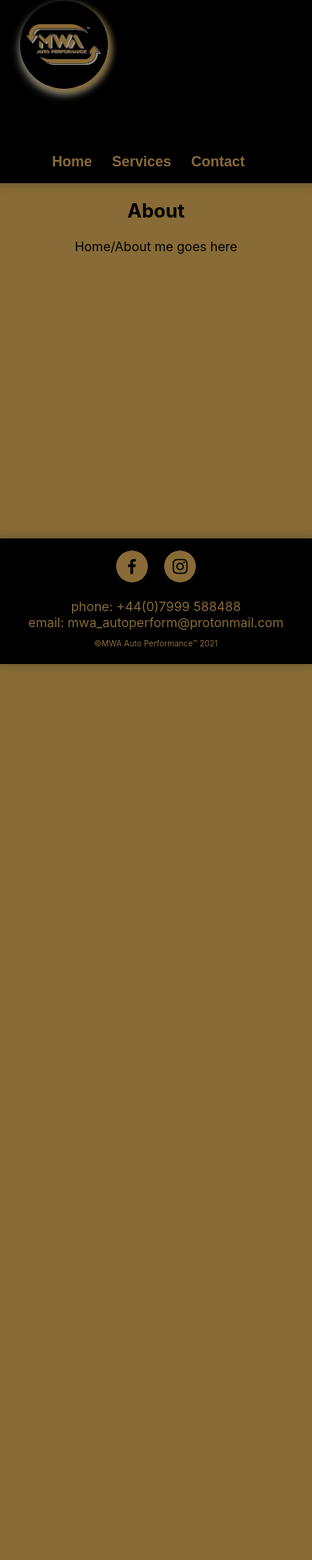
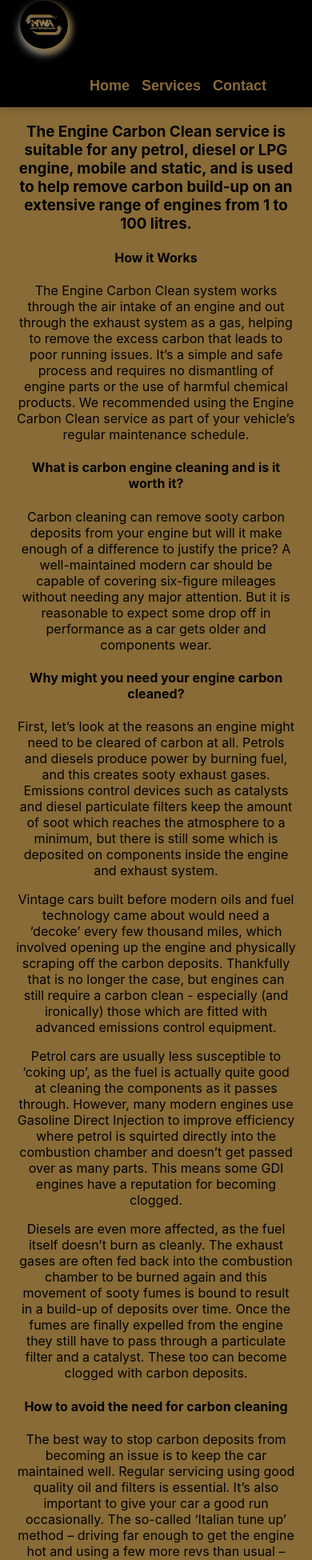
Before and after one commit to tjp206/mwa-auto, a React (Create React App) app: page / in a window 390 px wide. Shown: the part 14-1964 px from the top of the page at 80% size. Before the commit the page ends 844 px from the top, so only its background shows below. Built offline with nearby package versions, Linux system fonts and the light colour scheme.

Commit message:
updated media queries

```diff
--- /dev/null
+++ b/src/components/header_footer_components/AboutComponents/AboutDetail.css
@@ -0,0 +1,5 @@
+.aboutDetail {
+    max-width: 800px;
+    margin: auto;
+    padding: 0 20px;
+}
--- /dev/null
+++ b/src/components/header_footer_components/AboutComponents/AboutDetailComponent.js
@@ -0,0 +1,67 @@
+import React from 'react';
+import './AboutDetail.css'
+
+const AboutDetailComponent = () => {
+    return(
+        <div className="aboutDetail">
+        <h3>The Engine Carbon Clean service is suitable for any petrol, diesel or LPG engine, mobile and static, and is used to help remove carbon build-up on an extensive range of engines from 1 to 100 litres.</h3>
+
+            <h4>How it Works</h4>
+
+                <p>The Engine Carbon Clean system works through the air intake of an engine and out through the exhaust system as a gas,
+                helping to remove the excess carbon that leads to poor running issues.
+                It’s a simple and safe process and requires no dismantling of engine parts or the use of harmful chemical products.
+                We recommended using the Engine Carbon Clean service as part of your vehicle’s regular maintenance schedule.
+                </p>
+
+            <h4>What is carbon engine cleaning and is it worth it?</h4>
+
+                <p>Carbon cleaning can remove sooty carbon deposits from your engine but will it make enough of a difference to justify the price?
+                A well-maintained modern car should be capable of covering six-figure mileages without needing any major attention.
+                But it is reasonable to expect some drop off in performance as a car gets older and components wear.
+                </p>
+
+            <h4>Why might you need your engine carbon cleaned?</h4>
+
+                <p>First, let’s look at the reasons an engine might need to be cleared of carbon at all.
+                Petrols and diesels produce power by burning fuel, and this creates sooty exhaust gases.
+                Emissions control devices such as catalysts and diesel particulate filters keep the amount of soot which reaches the atmosphere to a minimum,
+                but there is still some which is deposited on components inside the engine and exhaust system.
+                </p>
+
+                <p>Vintage cars built before modern oils and fuel technology came about would need a ‘decoke’ every few thousand miles,
+                which involved opening up the engine and physically scraping off the carbon deposits.
+                Thankfully that is no longer the case, but engines can still require a carbon clean - especially (and ironically)
+                those which are fitted with advanced emissions control equipment.
+                </p>
+
+                <p>Petrol cars are usually less susceptible to ‘coking up’, as the fuel is actually quite good at cleaning the components as it passes through.
+                However, many modern engines use Gasoline Direct Injection to improve efficiency where petrol is squirted directly into the combustion chamber and doesn’t get passed over as many parts.
+                This means some GDI engines have a reputation for becoming clogged.
+                </p>
+
+                <p>Diesels are even more affected, as the fuel itself doesn’t burn as cleanly.
+                The exhaust gases are often fed back into the combustion chamber to be burned again and this movement of sooty fumes is bound to result in a build-up of deposits over time.
+                Once the fumes are finally expelled from the engine they still have to pass through a particulate filter and a catalyst.
+                These too can become clogged with carbon deposits.
+                </p>
+
+            <h4>How to avoid the need for carbon cleaning</h4>
+
+                <p>The best way to stop carbon deposits from becoming an issue is to keep the car maintained well.
+                Regular servicing using good quality oil and filters is essential.
+                It’s also important to give your car a good run occasionally.
+                The so-called ‘Italian tune up’ method – driving far enough to get the engine hot and using a few more revs than usual – will help,
+                especially a diesel which needs to regenerate its particulate filter.
+                </p>
+
+                <p>If your car seems to be suffering from a lack of performance, a warning light has illuminated or it has failed its MoT test on emissions,
+                then the first task is to read the owner’s manual and see if it is something you can fix yourself.
+                Once you’ve tried that, try looking online to see if a forum has the answer – it may be a simple problem.
+                </p>
+
+        </div>
+    )
+}
+
+export default AboutDetailComponent;
--- a/src/components/header_footer_components/FooterComponent.css
+++ b/src/components/header_footer_components/FooterComponent.css
@@ -1,7 +1,7 @@
 footer {
     background-color: rgb(0, 0, 0);
     color: rgb(136, 107, 54);
-    position: fixed;
+    position: sticky;
     bottom: 0;
     width: 100%;
     viewport-fit: cover;
@@ -41,3 +41,21 @@ a:hover {
 .socialIcon:hover {
     box-shadow: 4px 4px 8px 0 rgb(159, 163, 162), 0 6px 12px 0 rgb(159, 163, 162);
 }
+
+@media (max-width: 320px) {
+    footer {
+        position: relative;
+    }
+}
+
+@media (max-width: 375px) {
+    footer {
+        position: relative;
+    }
+}
+
+@media (max-width: 480px) {
+    footer {
+        position: relative;
+    }
+}
--- a/src/components/header_footer_components/HeaderComponent.css
+++ b/src/components/header_footer_components/HeaderComponent.css
@@ -1,9 +1,9 @@
-h1 {
+/* h1 {
     font-family: 'Oxygen', sans-serif;
     font-weight: 700;
     font-size: 42px;
     color: rgb(66, 66, 66);
-}
+} */
 
 /* .header-image {
     width: 100%;
--- a/src/components/header_footer_components/HeaderComponent.js
+++ b/src/components/header_footer_components/HeaderComponent.js
@@ -1,12 +1,9 @@
 import React from 'react';
-import './HeaderComponent.css';
+// import './HeaderComponent.css';
 
 const HeaderComponent = ({headerCopy, headerBanner}) => {
     return(
     <>
-        <h1>{headerCopy}</h1>
-
-        <img className="header-image" src={headerBanner} alt=""></img>
 
         <br />
     </>
--- a/src/components/header_footer_components/NavBar.css
+++ b/src/components/header_footer_components/NavBar.css
@@ -1,7 +1,7 @@
 header {
     background-color: rgb(0, 0, 0);
     color: rgb(136, 107, 54);
-    position: relative;
+    position: sticky;
     top: 0;
     display: flex;
     flex-direction: row;
@@ -9,7 +9,7 @@ header {
     viewport-fit: cover;
     justify-content: space-around;
     font-family: 'Oxygen', sans-serif;
-    font-weight: 700;
+    font-weight: 750;
     z-index: 1;
     box-shadow: 0px 0px 9px 3px rgba(41,41,41,.25);
 }
@@ -62,8 +62,21 @@ ul > li a:hover {
       width: cover;
     }
 
+    .navLink {
+      float: none;
+      display: block;
+      padding-left: 15px;
+    }
+
     header > img {
       margin-left: 25px;
+      width: 50px;
+    }
+
+    header > ul {
+      justify-content: center;
+      position: center;
+      padding-top: 5px;
     }
   }
 
@@ -84,8 +97,21 @@ ul > li a:hover {
       width: cover;
     }
 
+    .navLink {
+      float: none;
+      display: block;
+      padding-left: 15px;
+    }
+
     header > img {
       margin-left: 25px;
+      width: 50px;
+    }
+
+    header > ul {
+      justify-content: center;
+      position: center;
+      padding-top: 5px;
     }
   }
 
@@ -106,8 +132,21 @@ ul > li a:hover {
       width: cover;
     }
 
+    .navLink {
+      float: none;
+      display: block;
+      padding-left: 15px;
+    }
+
     header > img {
       margin-left: 25px;
+      width: 50px;
+    }
+
+    header > ul {
+      justify-content: center;
+      position: center;
+      padding-top: 5px;
     }
   }
 
--- a/src/containers/AboutContainer.js
+++ b/src/containers/AboutContainer.js
@@ -1,11 +1,11 @@
 import React from 'react';
+import AboutDetailComponent from '../components/header_footer_components/AboutComponents/AboutDetailComponent';
 
 const AboutContainer = () => {
 
     return(
         <>
-        <h1>About</h1>
-        <p>Home/About me goes here</p>
+            <AboutDetailComponent />
         </>
     )
 }
```
Also changed, not shown: src/components/header_footer_components/ContactComponents/ContactDetailsComponent.js (added), src/components/header_footer_components/ServiceComponents/ServiceDetailComponent.js (added), 1 other file (tests, documents, lock files or other folders).
